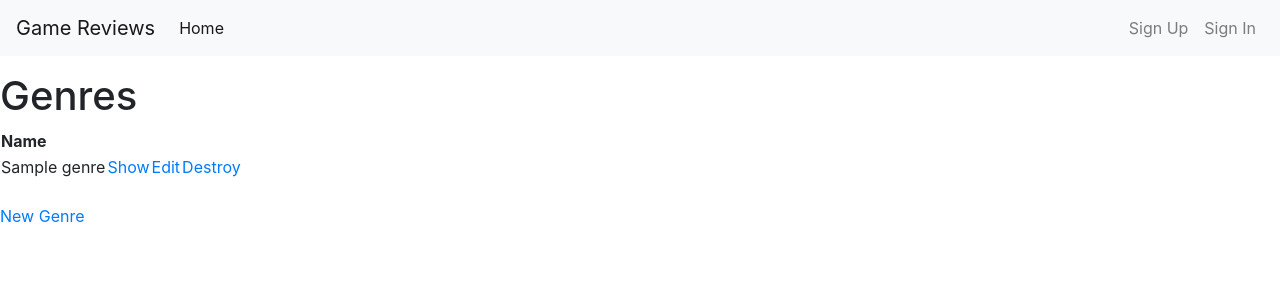
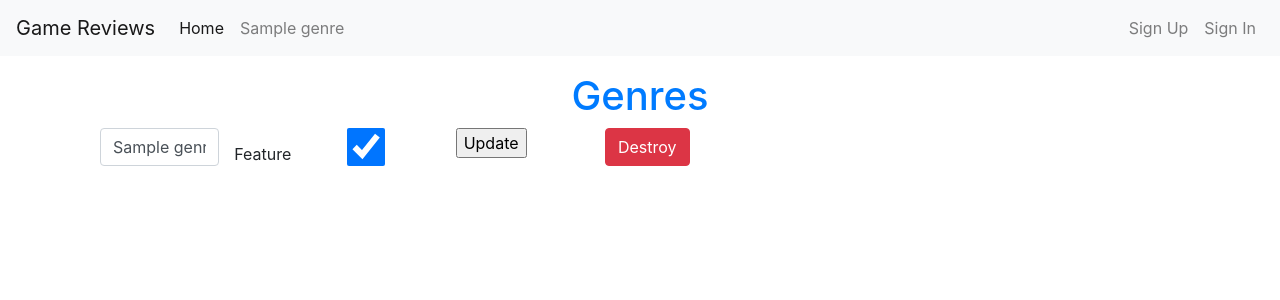
Before and after one commit to shownola/game-review, a Rails app: page /genres in a window 1280 px wide. Shown: the top 300 px of the page. Run offline with Rails 7, Linux system fonts and the light colour scheme; tables that the repository leaves empty hold one stand-in row (Sample ...); style sheets or scripts are compiled from the project's sources; some libraries are stand-ins or nearby versions.

Commit message:
Add featured feature

```diff
--- a/app/controllers/application_controller.rb
+++ b/app/controllers/application_controller.rb
@@ -1,2 +1,8 @@
 class ApplicationController < ActionController::Base
+  before_action :set_featured
+
+  def  set_featured
+    # Grab genres where featured is set to true
+    @featured = Genre.where(feature_in_navbar: true).order('name ASC')
+  end
 end
--- a/app/controllers/genres_controller.rb
+++ b/app/controllers/genres_controller.rb
@@ -42,7 +42,7 @@ class GenresController < ApplicationController
   def update
     respond_to do |format|
       if @genre.update(genre_params)
-        format.html { redirect_to @genre, notice: 'Genre was successfully updated.' }
+        format.html { redirect_to genres_path, notice: 'Genre was successfully updated.' }
         format.json { render :show, status: :ok, location: @genre }
       else
         format.html { render :edit }
@@ -69,6 +69,6 @@ class GenresController < ApplicationController
 
     # Only allow a list of trusted parameters through.
     def genre_params
-      params.require(:genre).permit(:name)
+      params.require(:genre).permit(:name, :feature_in_navbar)
     end
 end
--- a/app/views/genres/_form.html.erb
+++ b/app/views/genres/_form.html.erb
@@ -16,6 +16,11 @@
     <%= form.text_field :name %>
   </div>
 
+  <div class="field">
+    <%= form.label :feature_in_navbar %>
+    <%= form.check_box :feature_in_navbar, class: '' %>
+  </div>
+
   <div class="actions">
     <%= form.submit %>
   </div>
--- a/app/views/genres/index.html.erb
+++ b/app/views/genres/index.html.erb
@@ -1,6 +1,41 @@
 <p id="notice"><%= notice %></p>
 
-<h1>Genres</h1>
+<div class="container">
+  <h1 style="text-align:center">
+    <%= link_to 'Genres', root_path %>
+  </h1>
+
+  <% @genres.each do |genre| %>
+    <div class="container">
+      <div class="row">
+        <%= form_with(model: genre, local: true) do |form| %>
+        <div class="col">
+          <div class="form-group row">
+            <div class="col">
+              <%= form.text_field :name, class: 'form-control' %>
+            </div>
+            <div class="col-form-label">
+              <%= form.label 'Feature', class: 'col-form-label' %>
+            </div>
+            <div class="col">
+              <%= form.check_box :feature_in_navbar, class: 'form-control' %>
+            </div>
+            <div class="col">
+              <%= form.submit 'Update' %>
+            </div>
+          </div>
+        </div>
+        <% end %>
+        <div class="col">
+          <%= link_to 'Destroy', genre, method: :delete, data: {confirm: 'Are you sure you want to delete the entire genre?'}, class: 'btn btn-danger' %>
+        </div>
+      </div>
+    </div>
+
+  <% end %>
+</div>
+
+<!-- <h1>Genres</h1>
 
 <table>
   <thead>
@@ -24,4 +59,4 @@
 
 <br>
 
-<%= link_to 'New Genre', new_genre_path %>
+<%= link_to 'New Genre', new_genre_path %> -->
--- a/app/views/layouts/_nav.html.erb
+++ b/app/views/layouts/_nav.html.erb
@@ -10,6 +10,11 @@
       <li class="nav-item active">
         <%= link_to 'Home', root_path, class: 'nav-link' %>
       </li>
+      <% @featured.each do |genre| %>
+        <li class="nav-item">
+          <%= link_to genre.name, root_path(genre: genre.name), class: 'nav-link' %>
+        </li>
+      <% end %>
 
     </ul>
 
--- /dev/null
+++ b/db/migrate/20201230175429_add_featured_to_genres.rb
@@ -0,0 +1,5 @@
+class AddFeaturedToGenres < ActiveRecord::Migration[6.0]
+  def change
+    add_column :genres, :feature_in_navbar, :boolean
+  end
+end
```
Also changed, not shown: db/schema.rb.
